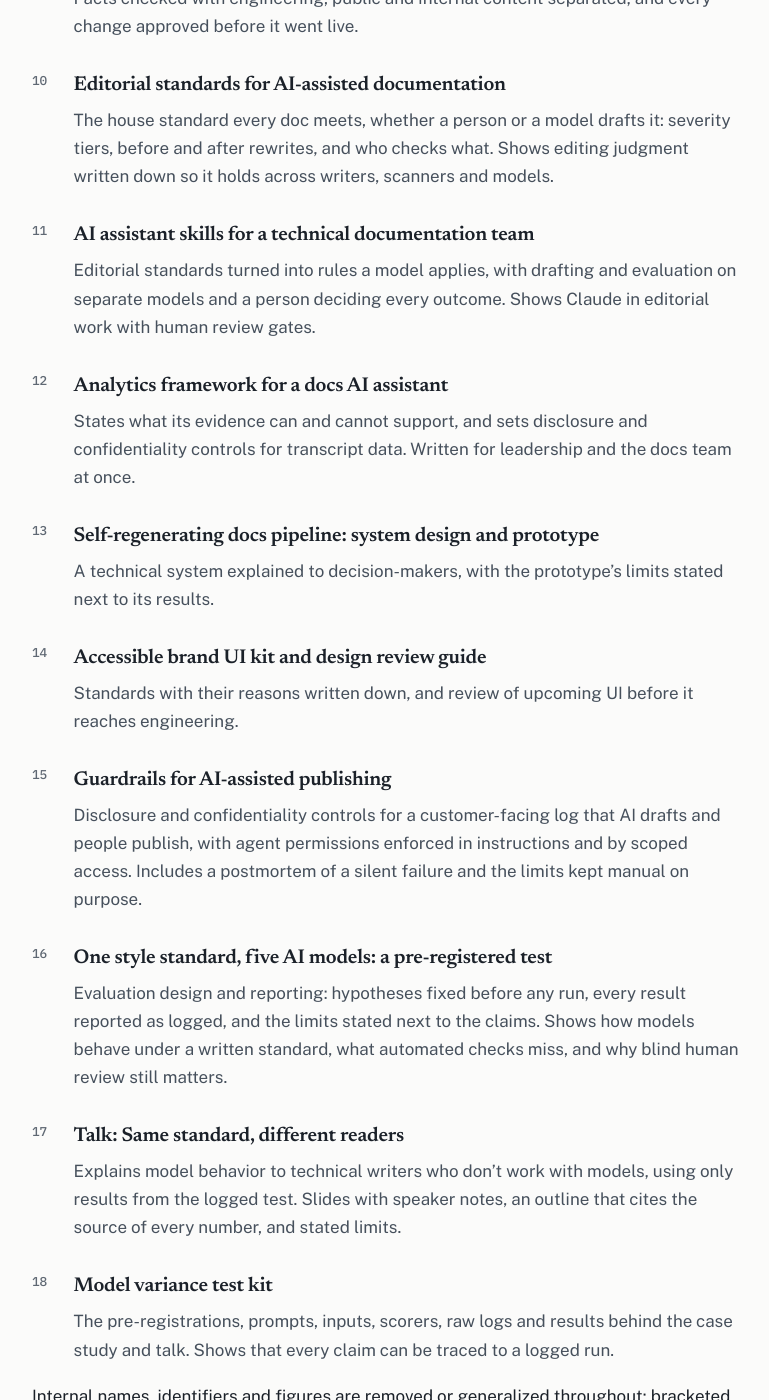
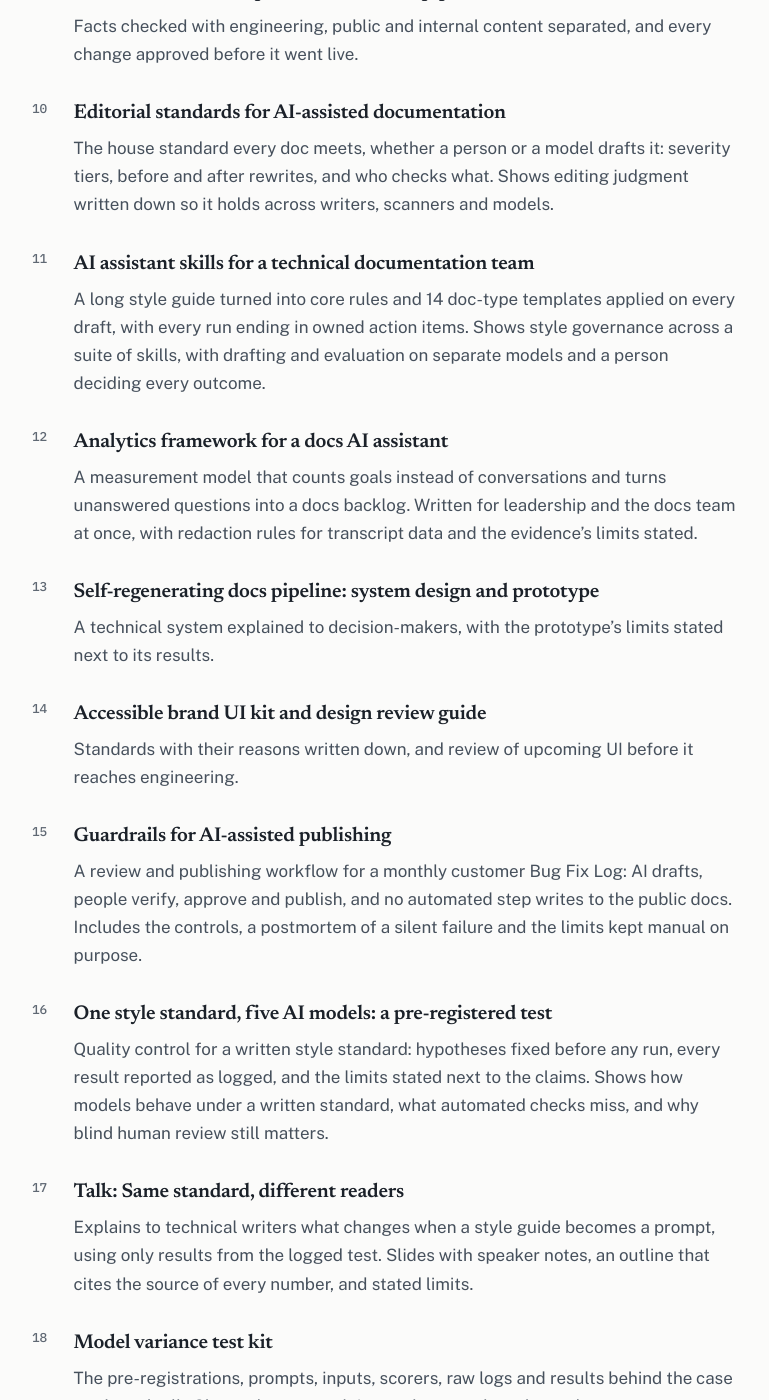
Before and after one commit to KathrynMCollins/portfolio-projects, a Jekyll site: the page built from README.md, in a window 1280 px wide and 1400 px high, scrolled down 2317 px. Shown: the whole window, without its empty margins (34-803 px from the left). Built offline with Jekyll 4.4.1, drawn with Linux system fonts in a browser that asks for light colours; our own code applies the rules of GitHub Pages for plain Markdown files; some of the changed text lies outside the part shown.

Commit message:
Retarget summaries and closing sections for content roles

```diff
--- a/README.md
+++ b/README.md
@@ -29,12 +29,12 @@ Naming treated as disclosure: one owner per release stage, a record of every ren
 Shows a naming process designed to stay consistent across teams.
 
 #### [Security evaluation for moving an internal knowledge base](case-studies/security-evaluation.md)
-A tooling proposal turned into a document a security team can decide on: access options and their fit, recommendations, a pre-launch checklist and the questions only security can answer.
+A docs platform proposal turned into a document security and leadership reviewers can decide on: access options and their fit, recommendations, a pre-launch checklist and the questions only security can answer.
 Recommends keeping public and internal docs on separate platforms so nothing reaches the public without human review.
 
 #### [Doc impact digest: automated documentation triage from engineering work](projects/doc-impact-digest/README.md)
-Applied safety for a deployed AI agent: its role is limited in its instructions and its writes are limited by access.
-Includes security review, decision records and fixes drawn from its own run logs.
+Engineering work is triaged for docs impact when it starts and after it ships, and each docs stage produces a ticket, a draft or a notice.
+Includes a feature name registry, decision records, security review, and fixes drawn from its own run logs.
 
 ### Writing, editing and content management
 
@@ -50,12 +50,12 @@ The house standard every doc meets, whether a person or a model drafts it: sever
 Shows editing judgment written down so it holds across writers, scanners and models.
 
 #### [AI assistant skills for a technical documentation team](projects/tech-docs-skills/README.md)
-Editorial standards turned into rules a model applies, with drafting and evaluation on separate models and a person deciding every outcome.
-Shows Claude in editorial work with human review gates.
+A long style guide turned into core rules and 14 doc-type templates applied on every draft, with every run ending in owned action items.
+Shows style governance across a suite of skills, with drafting and evaluation on separate models and a person deciding every outcome.
 
 #### [Analytics framework for a docs AI assistant](projects/ai-widget-analytics/README.md)
-States what its evidence can and cannot support, and sets disclosure and confidentiality controls for transcript data.
-Written for leadership and the docs team at once.
+A measurement model that counts goals instead of conversations and turns unanswered questions into a docs backlog.
+Written for leadership and the docs team at once, with redaction rules for transcript data and the evidence's limits stated.
 
 #### [Self-regenerating docs pipeline: system design and prototype](projects/docs-pipeline-design/README.md)
 A technical system explained to decision-makers, with the prototype's limits stated next to its results.
@@ -64,15 +64,15 @@ A technical system explained to decision-makers, with the prototype's limits sta
 Standards with their reasons written down, and review of upcoming UI before it reaches engineering.
 
 #### [Guardrails for AI-assisted publishing](case-studies/ai-publishing-guardrails.md)
-Disclosure and confidentiality controls for a customer-facing log that AI drafts and people publish, with agent permissions enforced in instructions and by scoped access.
-Includes a postmortem of a silent failure and the limits kept manual on purpose.
+A review and publishing workflow for a monthly customer Bug Fix Log: AI drafts, people verify, approve and publish, and no automated step writes to the public docs.
+Includes the controls, a postmortem of a silent failure and the limits kept manual on purpose.
 
 #### [One style standard, five AI models: a pre-registered test](case-studies/model-variance-study.md)
-Evaluation design and reporting: hypotheses fixed before any run, every result reported as logged, and the limits stated next to the claims.
+Quality control for a written style standard: hypotheses fixed before any run, every result reported as logged, and the limits stated next to the claims.
 Shows how models behave under a written standard, what automated checks miss, and why blind human review still matters.
 
 #### [Talk: Same standard, different readers](talks/same-standard-different-readers/README.md)
-Explains model behavior to technical writers who don't work with models, using only results from the logged test.
+Explains to technical writers what changes when a style guide becomes a prompt, using only results from the logged test.
 Slides with speaker notes, an outline that cites the source of every number, and stated limits.
 
 #### [Model variance test kit](test-kit/model-variance-kit/)
```
Also changed, not shown: case-studies/ai-publishing-guardrails.md (+6 -6 lines), case-studies/feature-name-governance.md (+1 -1 lines), case-studies/model-variance-study.md (+1 -1 lines), case-studies/security-evaluation.md (+1 -1 lines), projects/ai-widget-analytics/README.md (+3 -3 lines), projects/api-docs-cleanup/README.md (+3 -3 lines), projects/cms-release-docs/README.md (+3 -3 lines), projects/doc-impact-digest/README.md (+4 -4 lines), projects/docs-pipeline-design/README.md (+3 -3 lines), projects/tech-docs-skills/README.md (+4 -4 lines), projects/ui-kit/README.md (+3 -3 lines), samples/editorial-standards.md (+1 -1 lines), talks/same-standard-different-readers/README.md (+1 -1 lines).
